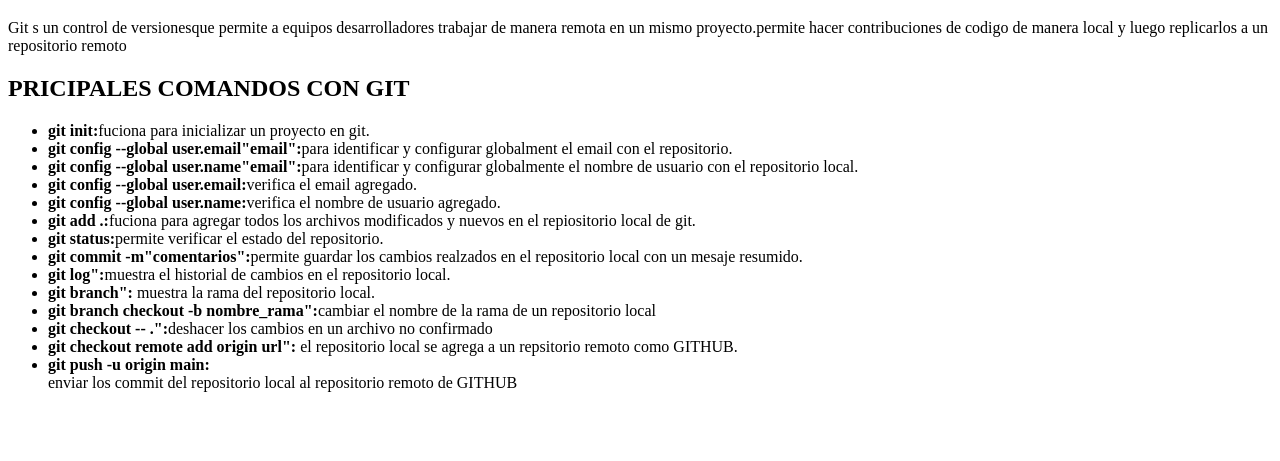
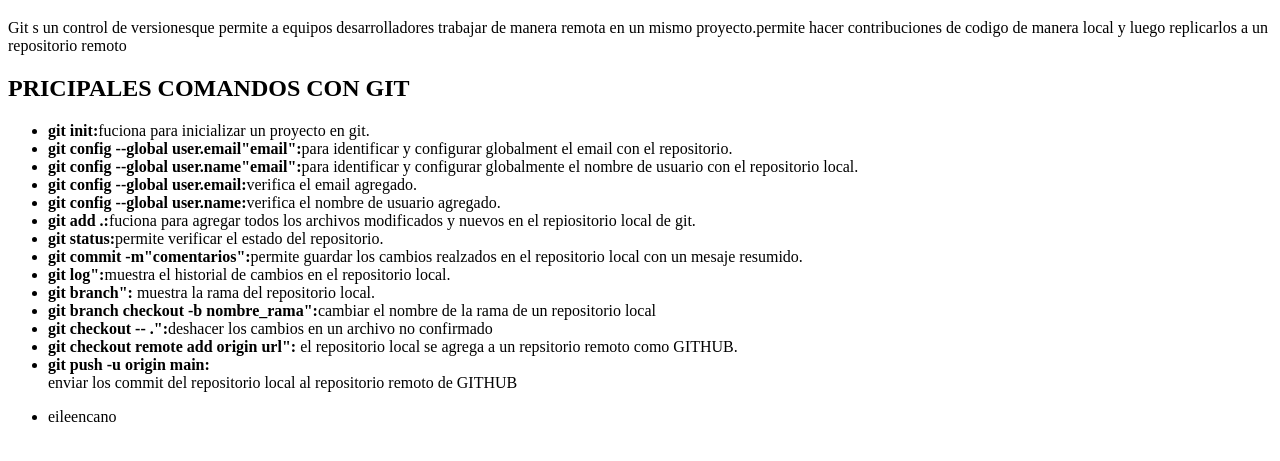
Before and after one commit to eileencano/ADSO2617502, a plain HTML site: page index.html in a window 1280 px wide. Shown: the part 61-522 px from the top of the page. Drawn offline with Linux system fonts and the light colour scheme.

Commit message:
se agrego un nueco parrafo

```diff
--- a/index.html
+++ b/index.html
@@ -53,6 +53,9 @@
         <strong>git checkout remote add origin url":</strong> el repositorio local se agrega a un repsitorio remoto como GITHUB.
     </li>
     <li><strong>git push -u origin main:</strong></li> enviar los commit del repositorio local al repositorio remoto de GITHUB
+    <li>
+       <p>eileencano</p>
+    </li>
 
 </ul>
 </body>
```
